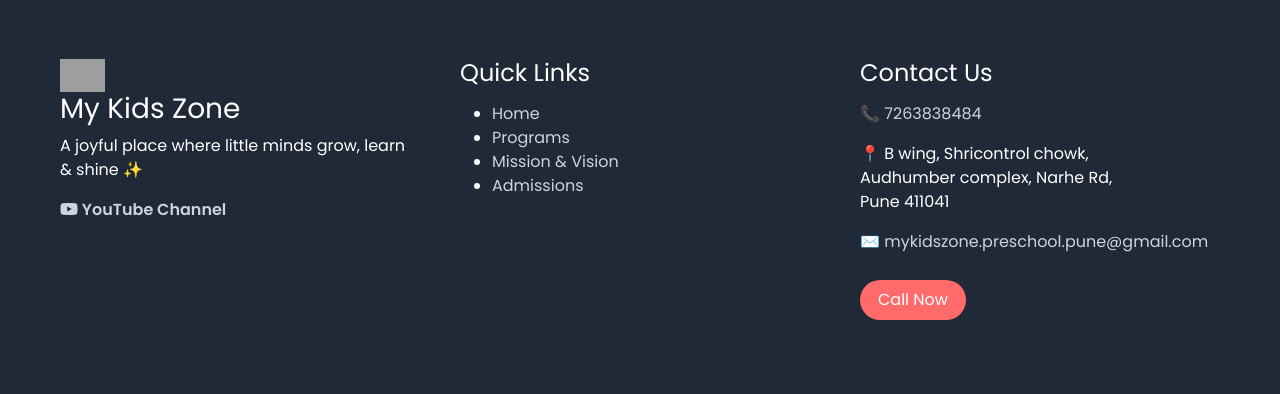
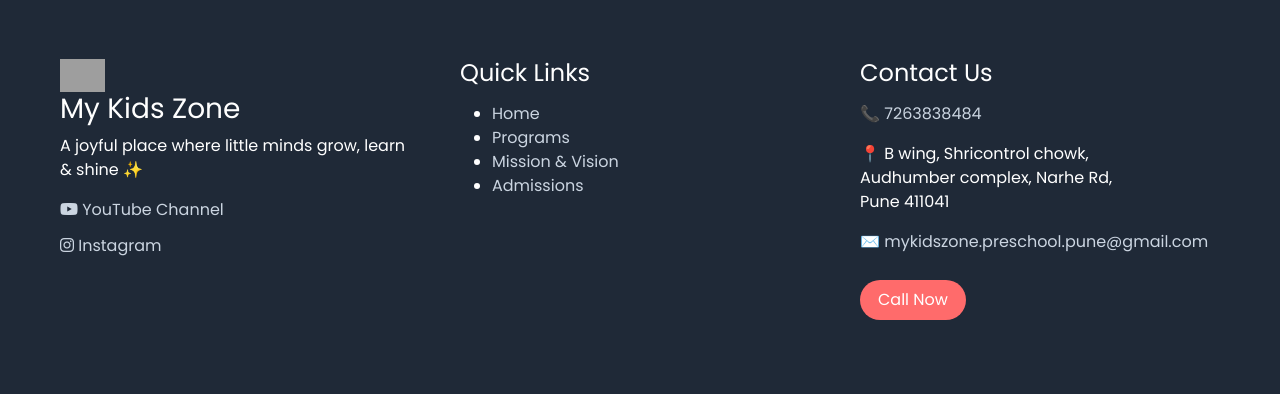
Before and after one commit to maheen2305/my-kids-zone-website, a Flask app: page / in a window 1280 px wide. Shown: the part 3074-3468 px from the top of the page. Run offline with Flask 3, Linux system fonts and the light colour scheme; grey boxes are pictures that could not be loaded.

Commit message:
Added Instagram link in footer and styled it

```diff
--- a/static/home.css
+++ b/static/home.css
@@ -449,3 +449,27 @@
         height:220px;
     }
 }
+
+/* ================= FOOTER SOCIAL ================= */
+
+.footer-social a {
+    display: block;
+    margin-top: 12px;
+    font-weight: 500;
+    text-decoration: none;
+    transition: 0.3s ease;
+}
+
+/* YouTube color */
+.youtube-link {
+    color: #FF0000;
+}
+
+/* Instagram color */
+.instagram-link {
+    color: #E1306C;
+}
+
+.footer-social a:hover {
+    opacity: 0.8;
+}
--- a/templates/base.html
+++ b/templates/base.html
@@ -68,6 +68,12 @@
                    target="_blank"
                    class="youtube-link">
                    <i class="fab fa-youtube"></i> YouTube Channel
+                </a>
+
+                <a href="https://www.instagram.com/mykidszone_pune?igsh=MTVtNGJoajZtMnRqZg=="
+                    target="_blank"
+                    class="instagram-link">
+                    <i class="fab fa-instagram"></i> Instagram
                 </a>
             </div>
         </div>
```
